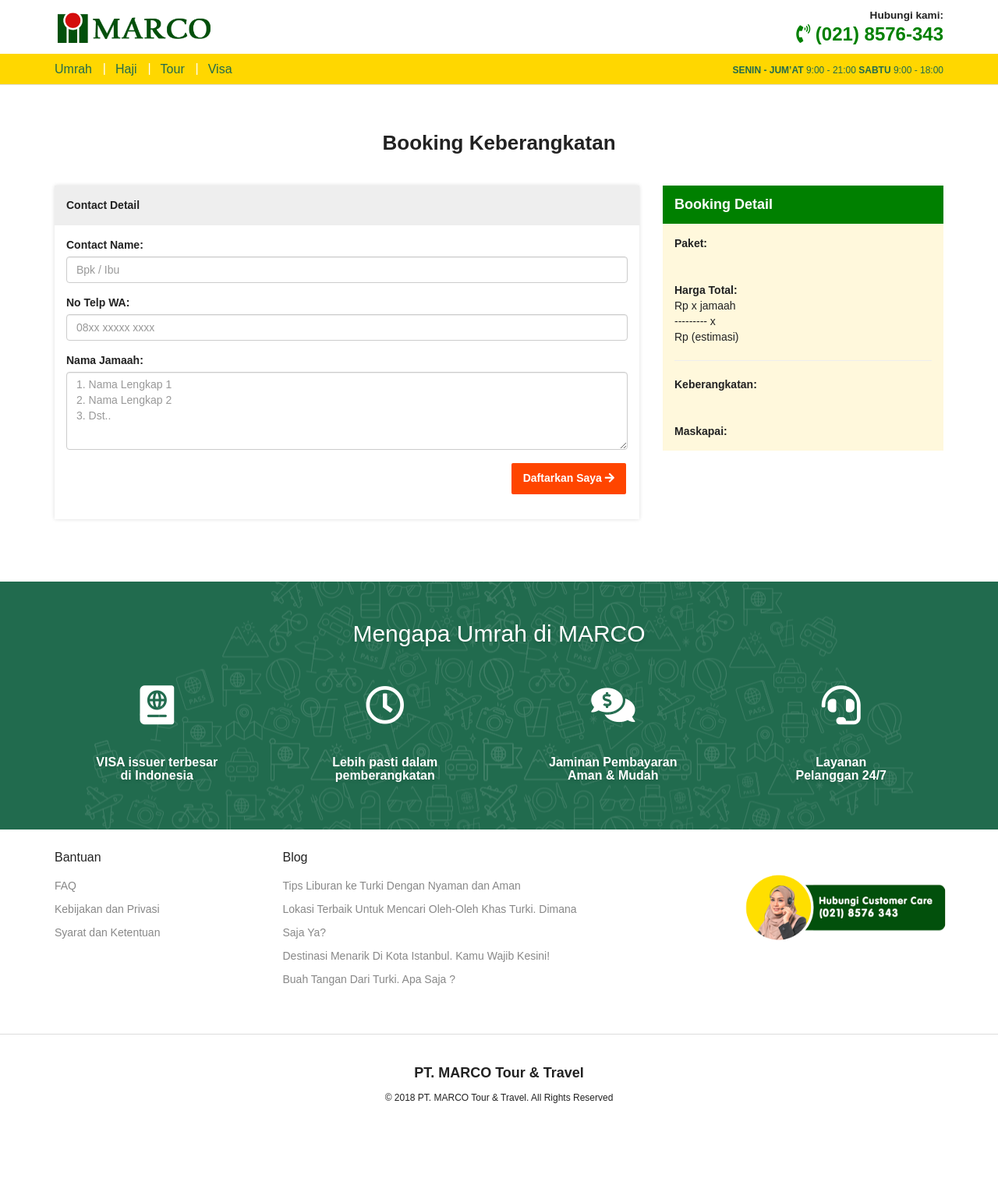
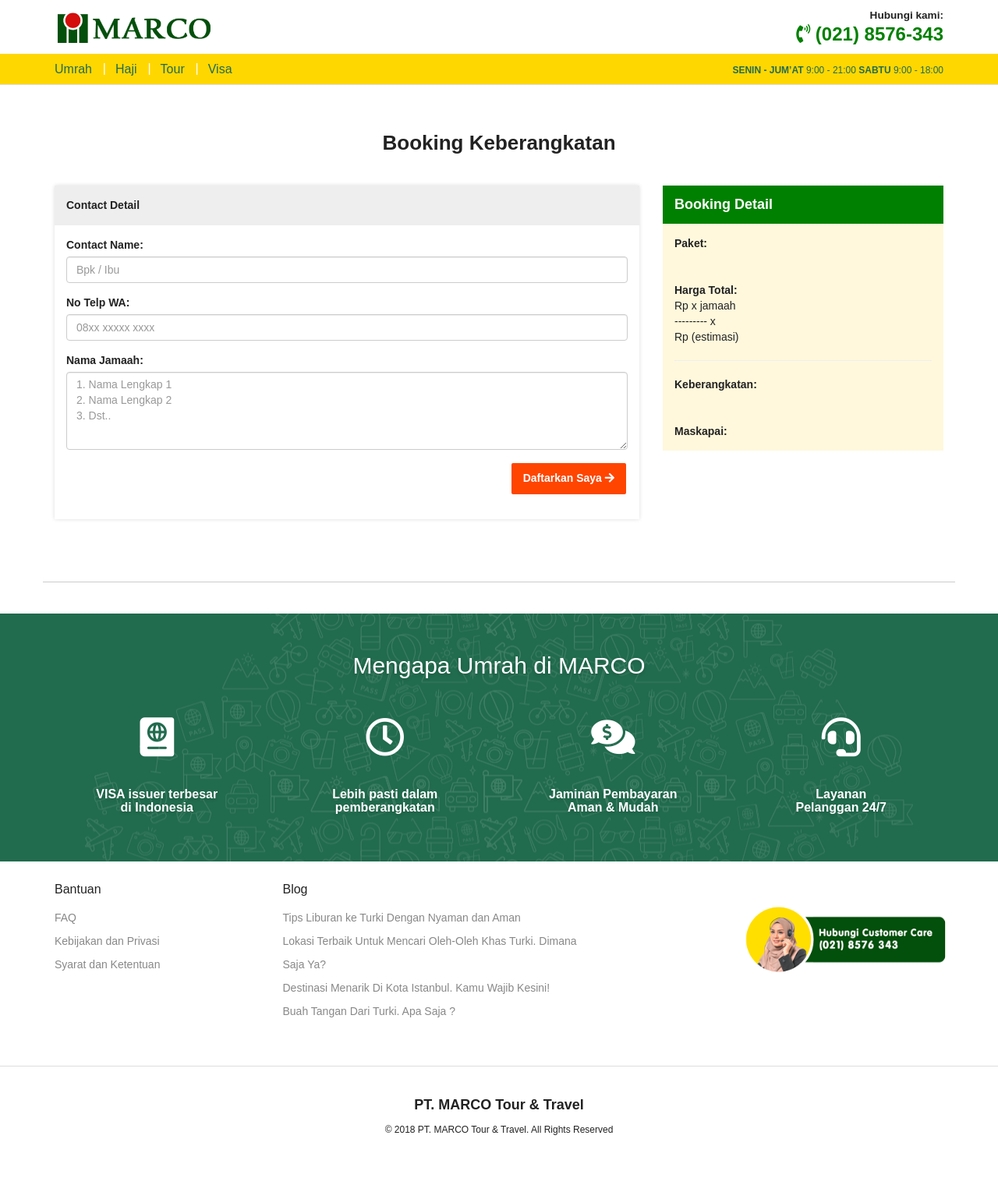
Before and after one commit to kemtol/marco, a Jekyll site: the page built from pages/booking.html, in a window 1280 px wide. Shown: the whole page at 78% size. Built offline with Jekyll 4.4.1, drawn with Linux system fonts in a browser that asks for light colours; nearby versions of some CDN libraries; a script that is not in the unit is left out; before the commit the page ends 1479 px from its top, so only the background shows below that.

Commit message:
Update booking.html

```diff
--- a/pages/booking.html
+++ b/pages/booking.html
@@ -3,7 +3,7 @@
 layout: default
 ---
 
-<div class="container" id="paket">
+<div class="container" id="paket" style="padding-bottom: 40px;border-bottom: 1px solid #ccc;">
   <div class="row">
     <div class="col-xs-12">
       <h1 class="text-center">Booking Keberangkatan</h1>
```
